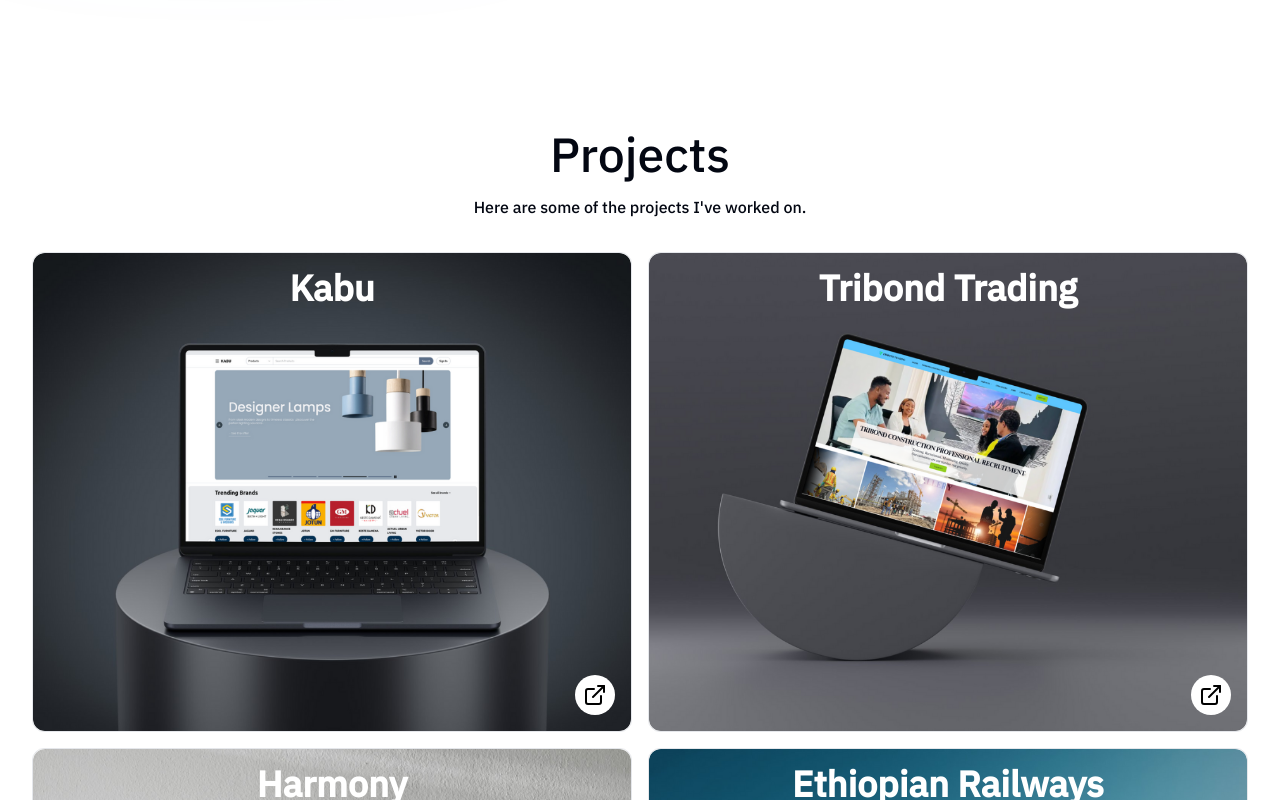
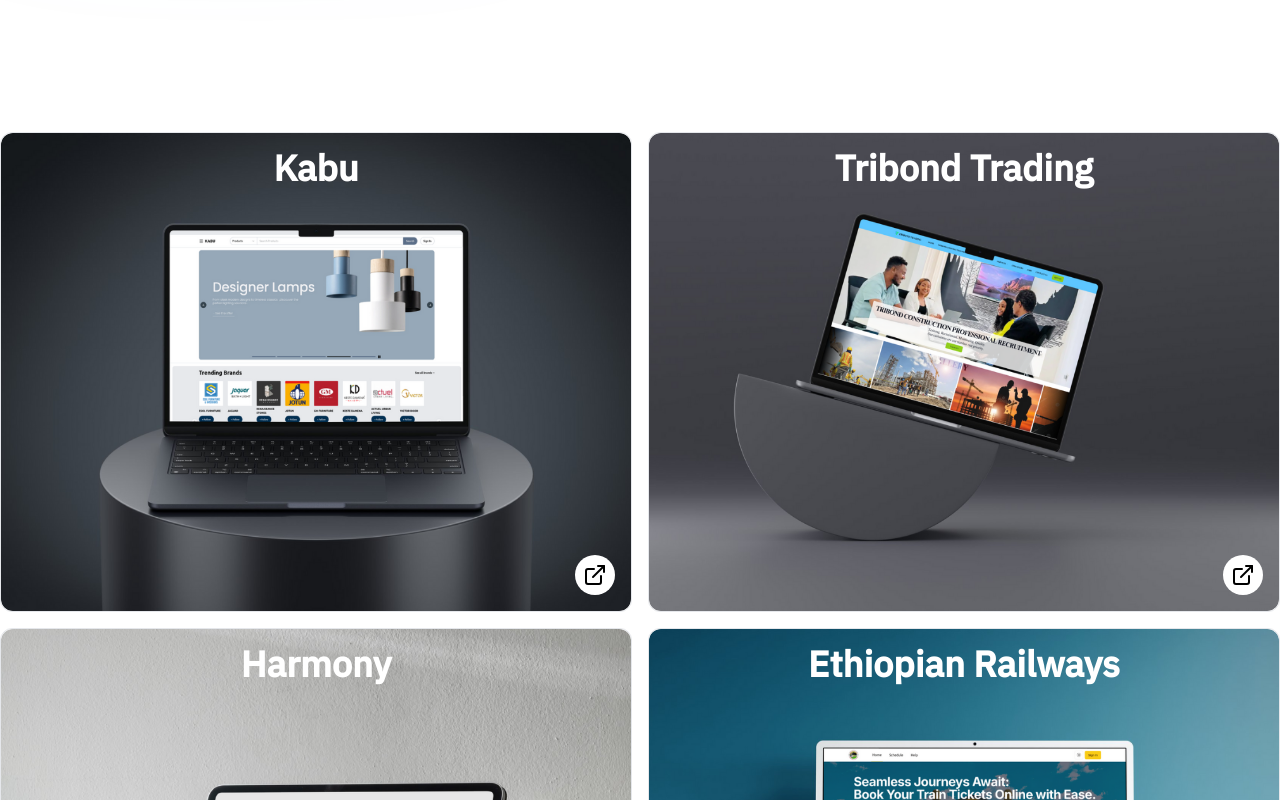
Before and after one commit to Soufi-MA/my-portfolio, a Next.js app: page /en in a window 1280 px wide. Shown: the part 580-1380 px from the top of the page. Built offline with nearby package versions, Linux system fonts and the light colour scheme.

Commit message:
feat: remove header from page and add it to projects components

```diff
--- a/src/app/[lang]/page.tsx
+++ b/src/app/[lang]/page.tsx
@@ -24,17 +24,8 @@ export default async function Home({
         )}
       ></span>
       <Hero dict={dict} lang={lang} />
-      <div className="container flex flex-col items-center gap-8">
-        <div className="flex flex-col items-center gap-4">
-          <h2 className="text-4xl sm:text-5xl">
-            {dict.headers.projects.headline}
-          </h2>
-          <p className="text-xs sm:text-base">
-            {dict.headers.projects.subHeadline}
-          </p>
-        </div>
-        <Projects dict={dict} lang={lang} />
-      </div>
+
+      <Projects dict={dict} lang={lang} />
     </div>
   );
 }
```
